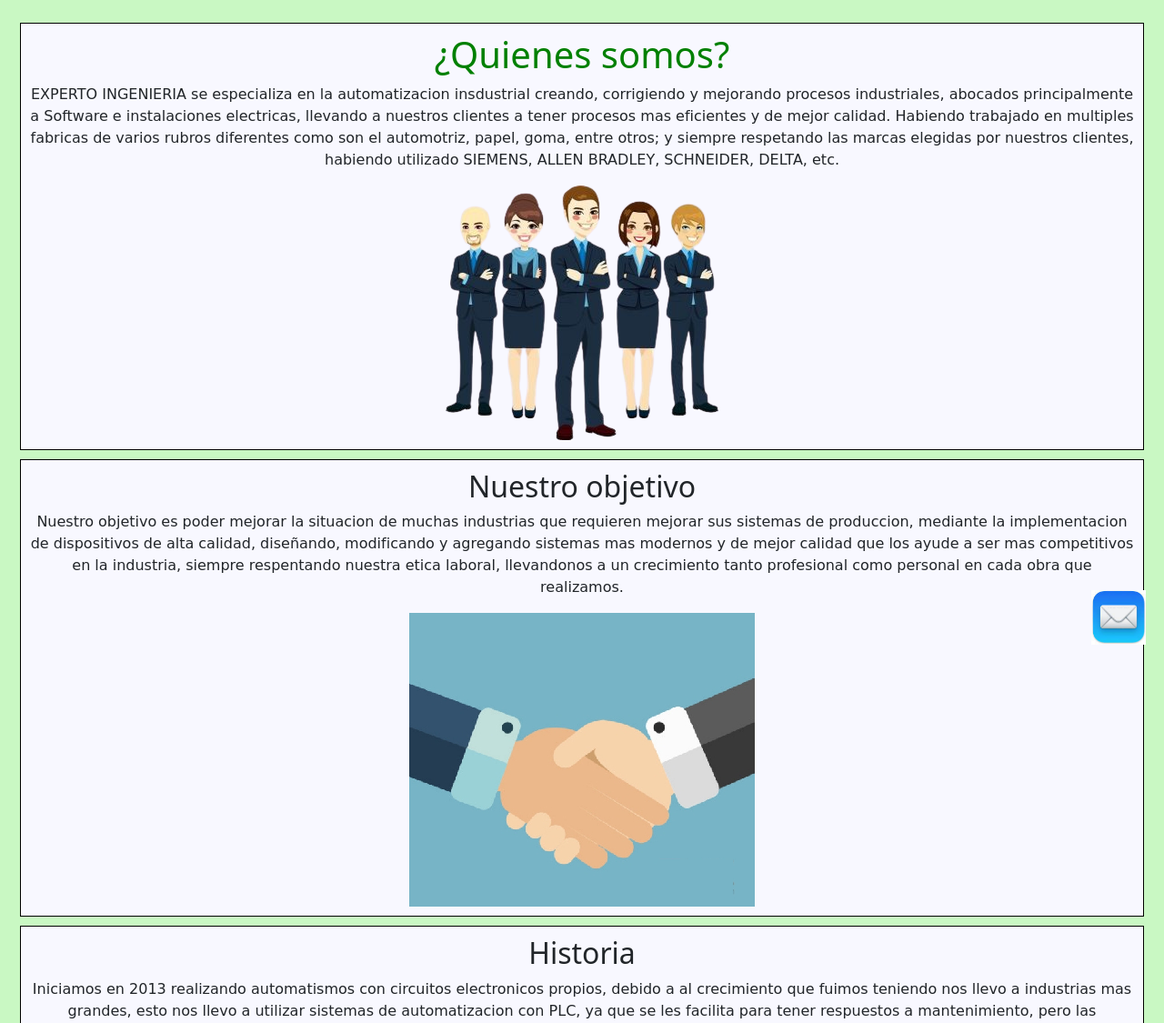
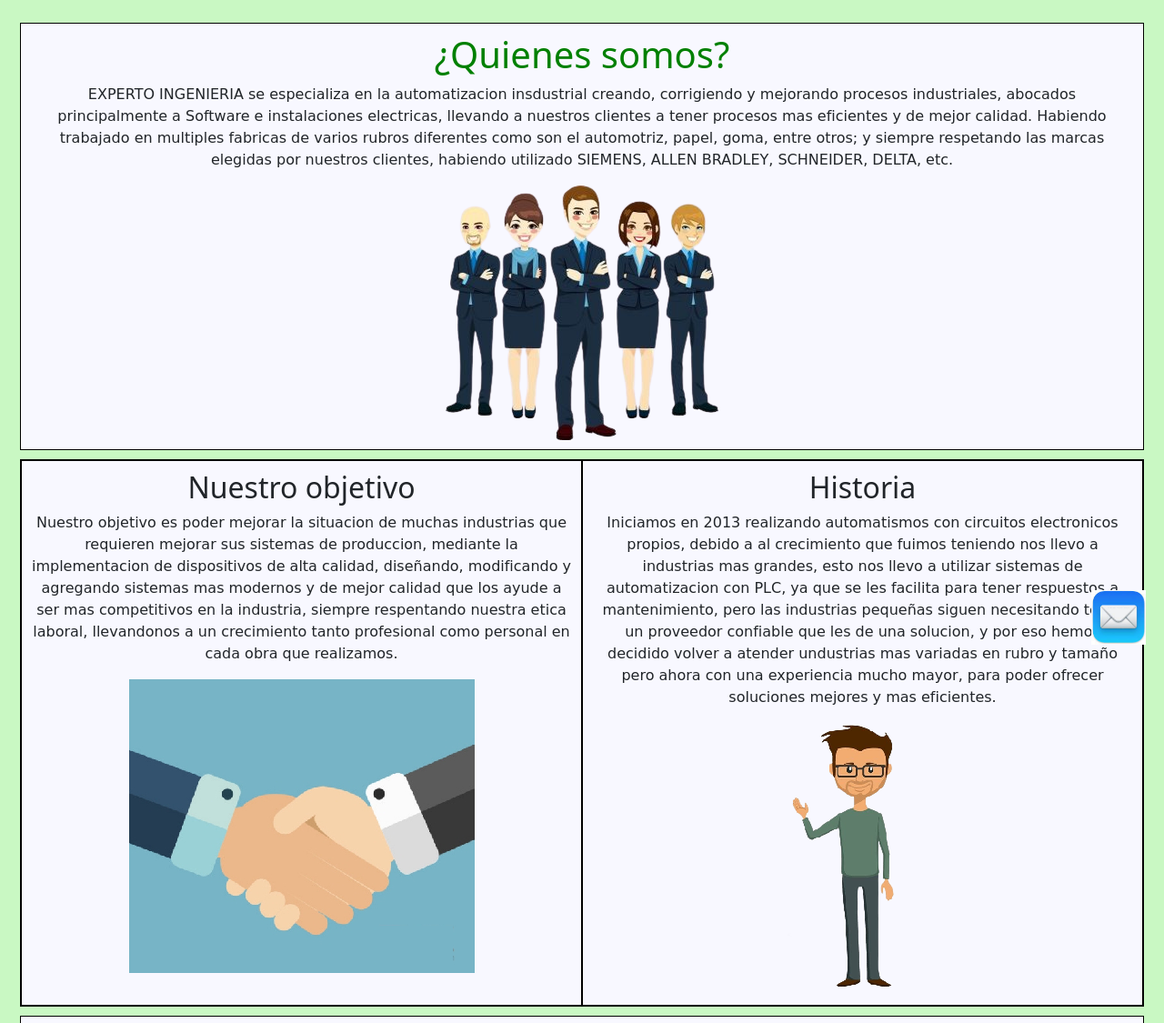
Before and after one commit to diegopaolantonio/Experto-Ingeniera, a plain HTML site: page html/nosotros.html in a window 1280 px wide. Shown: the part 71-1196 px from the top of the page at 91% size. Drawn offline with nearby package versions, Linux system fonts and the light colour scheme.

Commit message:
quinto commit de bootstrap, modificacion historia y objetivo para que esten en linea en nosotros con bootstrap

```diff
--- a/css/style.css
+++ b/css/style.css
@@ -95,6 +95,7 @@ body {
   margin: 10px 10px 0px 10px;
   padding: 10px 10px 0px 10px;
   /* font-family: "Satisfy", cursive; */
+  background-color: ghostwhite;
 }
 
 .servicioInicio {
@@ -156,14 +157,17 @@ body {
 
 .parrafoNosotros {
   border: 1px black solid;
-  margin: 10px;
-  padding: 10px;
-  text-align: center;
-  background-color: ghostwhite;
+margin: 10px;
 }
 
 .parrafoNosotros p {
   font-family: "Satisfy", cursive;
+}
+
+.parrafoNosotros div {
+  border: 1px solid black;
+  padding: 10px;
+  background-color: ghostwhite;
 }
 
 .clientesNosotros {
--- a/html/nosotros.html
+++ b/html/nosotros.html
@@ -101,7 +101,9 @@
     </header>
 
     <main>
-      <div class="tituloNosotros">
+<div class="row text-center tituloNosotros">
+      <div class="col-xl-12 col-md-12 col-sm-12">
+        <!-- tituloNosotros"> -->
         <h1>¿Quienes somos?</h1>
         <p>
           EXPERTO INGENIERIA se especializa en la automatizacion insdustrial
@@ -115,35 +117,40 @@
         </p>
         <img src="../img/ej_staffnuevo.png" alt="Empresa actual" />
       </div>
+    </div>
 
-      <div class="parrafoNosotros">
+      <div class="row text-center parrafoNosotros">
+        <div class="col-xl-6 col-md-6 col-sm-12">
+     <!-- parrafoNosotros"> -->
           <h2>Nuestro objetivo</h2>
           <p>
             Nuestro objetivo es poder mejorar la situacion de muchas industrias
             que requieren mejorar sus sistemas de produccion, mediante la
-          implementacion de dispositivos de alta calidad, diseñando, modificando
-          y agregando sistemas mas modernos y de mejor calidad que los ayude a
-          ser mas competitivos en la industria, siempre respentando nuestra
-          etica laboral, llevandonos a un crecimiento tanto profesional como
-          personal en cada obra que realizamos.
+            implementacion de dispositivos de alta calidad, diseñando,
+            modificando y agregando sistemas mas modernos y de mejor calidad que
+            los ayude a ser mas competitivos en la industria, siempre
+            respentando nuestra etica laboral, llevandonos a un crecimiento
+            tanto profesional como personal en cada obra que realizamos.
           </p>
           <img src="../img/ej_staffcliente.png" alt="Estrechar manos" />
         </div>
 
-      <div class="parrafoNosotros">
+        <div class="col-xl-6 col-md-6 col-sm-12">
+           <!-- parrafoNosotros"> -->
           <h2>Historia</h2>
           <p>
             Iniciamos en 2013 realizando automatismos con circuitos electronicos
             propios, debido a al crecimiento que fuimos teniendo nos llevo a
             industrias mas grandes, esto nos llevo a utilizar sistemas de
-          automatizacion con PLC, ya que se les facilita para tener respuestos a
-          mantenimiento, pero las industrias pequeñas siguen necesitando tener
-          un proveedor confiable que les de una solucion, y por eso hemos
-          decidido volver a atender undustrias mas variadas en rubro y tamaño
-          pero ahora con una experiencia mucho mayor, para poder ofrecer
-          soluciones mejores y mas eficientes.
+            automatizacion con PLC, ya que se les facilita para tener respuestos
+            a mantenimiento, pero las industrias pequeñas siguen necesitando
+            tener un proveedor confiable que les de una solucion, y por eso
+            hemos decidido volver a atender undustrias mas variadas en rubro y
+            tamaño pero ahora con una experiencia mucho mayor, para poder
+            ofrecer soluciones mejores y mas eficientes.
           </p>
           <img src="../img/ej_staffinicial.png" alt="Empresa inicial" />
+        </div>
       </div>
 
       <div class="row text-center clientesNosotros">
```
Lines whose indentation alone changed are shown as unchanged.
